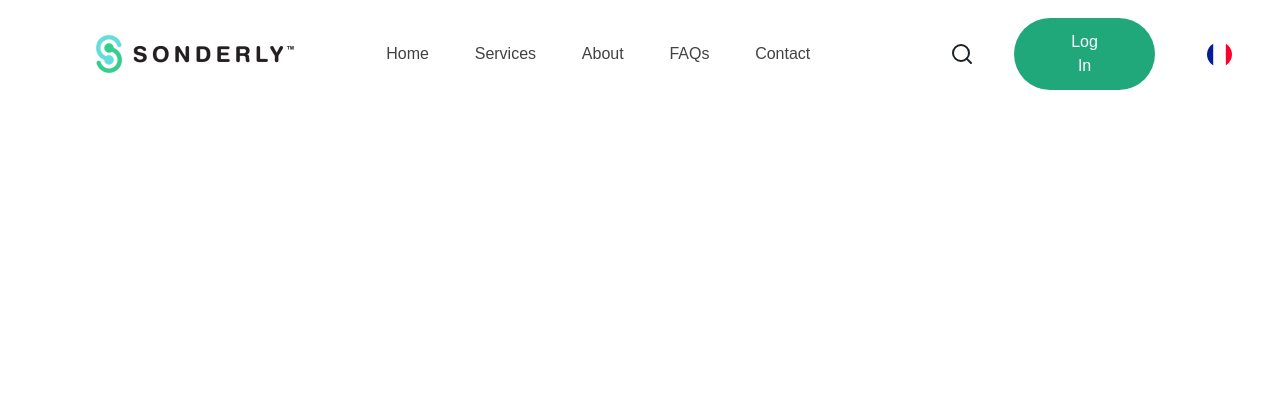
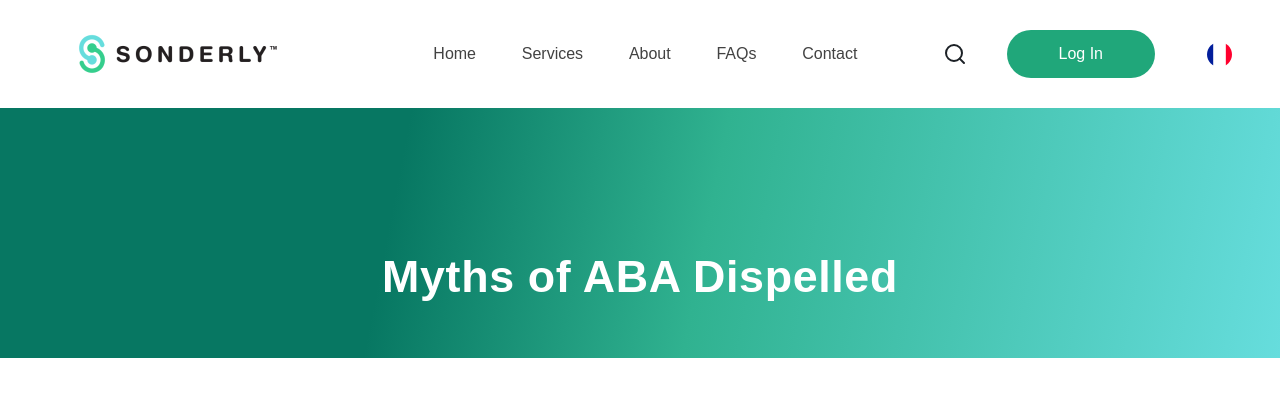
Before and after one commit to metart43/sonderly, a Gatsby site: page / in a window 1280 px wide. Built offline with nearby package versions, Linux system fonts and the light colour scheme; Gatsby itself is replaced by a stand-in of ours.

Commit message:
hero-section

```diff
--- a/src/components/Header/ActionsPane.js
+++ b/src/components/Header/ActionsPane.js
@@ -11,6 +11,7 @@
   align-items: center;
   gap: clamp(0.5rem, 9.2vw - 4.5rem, 2.5rem);
   flex: 2.5;
+  justify-content: flex-end;
 `;
 
 const Country = styled.img`
--- a/src/components/Header/Logo.js
+++ b/src/components/Header/Logo.js
@@ -8,7 +8,7 @@
 
 const ImageWrapper = styled.div`
   flex: 3;
-  margin: 24px;
+  margin: 24px 0;
   display: flex;
   justify-content: center;
 `;
--- a/src/components/Header/NavBar.js
+++ b/src/components/Header/NavBar.js
@@ -8,6 +8,7 @@
   align-self: center;
   margin: 0 auto;
   flex: 5;
+  justify-content: center;
 `;
 
 
--- /dev/null
+++ b/src/components/Hero.js
@@ -0,0 +1,30 @@
+import React from "react";
+import styled from "styled-components";
+
+const Wrapper = styled.section`
+  display: flex;
+  align-items: flex-end;
+  justify-content: center;
+  width: 100%;
+  height: 250px;
+  background: transparent linear-gradient(101deg, #077762 0%, #077762 31%, #30B290 55%, #66DDDD 100%) 0% 0% no-repeat padding-box;
+`;
+
+const HeroText = styled.h2`
+  text-align: center;
+  color: ${props => props.theme.colors.white};
+  letter-spacing: 0.63px;
+  font-weight: 800;
+  font-size: 2.8rem;
+  margin-bottom: 48px;
+`;
+
+const Hero = () => {
+  return (
+    <Wrapper>
+      <HeroText>Myths of ABA Dispelled</HeroText>
+    </Wrapper>
+  );
+};
+
+export default Hero;
--- a/src/pages/index.js
+++ b/src/pages/index.js
@@ -3,6 +3,7 @@
 import GlobalStyles from "../GlobalStyles";
 import { THEME } from "../constants";
 import HeaderComponent from "../components/Header/HeaderComponent";
+import Hero from "../components/Hero";
 
 const IndexPage = () => {
   return (
@@ -10,6 +11,7 @@
       <ThemeProvider theme={THEME}>
         <GlobalStyles />
         <HeaderComponent />
+        <Hero />
       </ThemeProvider>
     </React.StrictMode>
   );
```
